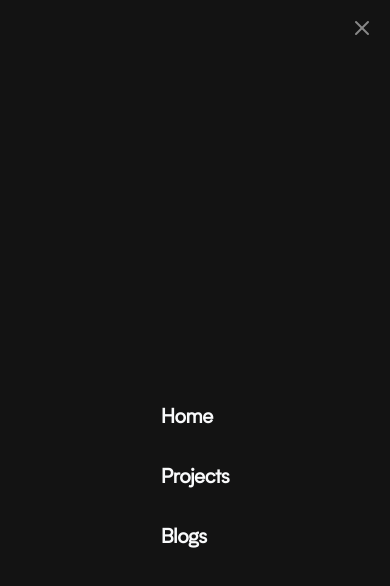
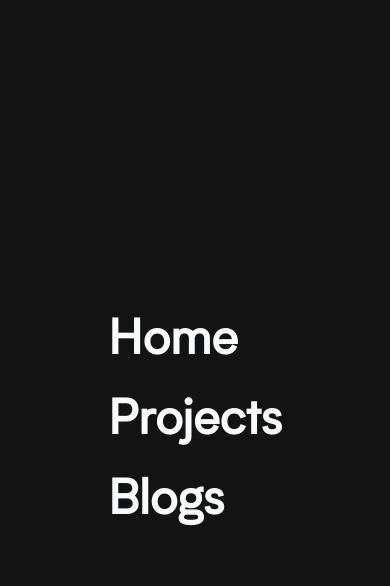
Before and after one commit to Mejiabrayan/portfolio-website, a Next.js app: page / in a window 390 px wide. Both pictures are taken after a click on the button 362 px from the left and 28 px from the top of the page. Shown: the top 586 px of the page. Built offline with nearby package versions, Linux system fonts and the light colour scheme.

Commit message:
added animation to our mobile menu using framer motion

```diff
--- a/src/app/page.tsx
+++ b/src/app/page.tsx
@@ -24,7 +24,7 @@ const Home = () => {
           <div className='flex flex-col items-center lg:items-start'>
             <h1 className='font-heading text-4xl font-extrabold text-left lg:text-left'>
               <Balancer>
-                <span className='text-2xl lg:text-4xl xl:text-4xl'>
+                <span className='xxs:text-2xl text-2xl lg:text-4xl xl:text-4xl'>
                   {title()}
                 </span>
               </Balancer>
@@ -68,7 +68,7 @@ const Home = () => {
             <div className='text-left flex flex-col gap-4 pt-4'>
               <p
                 className={cn(
-                  'body -tracking-tighter leading-tight font-medium max-w-md lg:max-w-xl text-center lg:text-left mb-6 sm:text-base text-zinc-300'
+                  'body -tracking-tighter leading-tighter font-medium max-w-md lg:max-w-xl text-center lg:text-left mb-6 sm:text-sm md:text-base text-zinc-300'
                 )}
               >
                 Based in the Bay Area, I love to build things on the web. These
@@ -77,7 +77,7 @@ const Home = () => {
                 React, Next.js, and Tailwind CSS. I&apos;m currently building my
                 first Saas product,{' '}
                 <Link href='https://logoaicreator.com/welcome'>
-                  <span className='underline body'>LogoAICreator</span>
+                  <span className='underline'>LogoAICreator</span>
                 </Link>
                 , a logo maker that uses AI to generate logos.
               </p>
--- a/src/components/MobileMenu.tsx
+++ b/src/components/MobileMenu.tsx
@@ -14,52 +14,85 @@ const MobileMenu: React.FC<MobileMenuProps> = ({
   isOpen,
   onClose,
 }) => {
+  const menuVariants = {
+    initial: { scaleY: 0 },
+    animate: {
+      scaleY: 1,
+      transition: {
+        duration: 0.5,
+        ease: [0.12, 0, 0.39, 0],
+      },
+    },
+    exit: {
+      scaleY: 0,
+      transition: {
+        delay: 0.5,
+        duration: 0.5,
+        ease: [0.22, 1, 0.36, 1],
+      },
+    },
+  };
+
+  const containerVariants = {
+    initial: {
+      transition: {
+        staggerChildren: 0.1,
+        staggerDirection: -1,
+      },
+    },
+    open: {
+      transition: {
+        delayChildren: 0.2, // Adjust this delay to match your desired animation
+        staggerChildren: 0.1,
+        staggerDirection: 1,
+      },
+    },
+  };
+
   const linkVariants = {
-    hidden: { opacity: 0, y: -10 },
-    visible: {
-      opacity: 1,
+    initial: { y: '30vh' },
+    open: {
       y: 0,
-      transition: { duration: 0.3, ease: 'easeOut' },
+      transition: {
+        ease: [0, 0.55, 0.45, 1],
+        duration: 0.7,
+      },
     },
   };
 
   return (
-    <AnimatePresence>
+    <AnimatePresence >
       {isOpen && (
         <motion.div
-          className='fixed top-0 left-0 w-full h-full z-20 bg-[#131313]'
-          initial={{ opacity: 0, y: -20 }}
-          animate={{ opacity: 1, y: 0 }}
-          exit={{ opacity: 0, y: -20 }}
+          className='fixed top-0 left-0 w-full origin-top h-full z-20 bg-[#131313]'
+          variants={menuVariants}
+          initial='initial'
+          animate='animate'
+          exit='exit'
           transition={{ duration: 0.3, ease: 'easeInOut' }}
         >
-          <div className='flex justify-end p-4'>
-            <button
-              onClick={onClose}
-              className='text-gray-400 hover:text-gray-600 focus:outline-none'
-            >
-              <X size={24} />
-            </button>
-          </div>
+          {/* Rest of your content */}
           <nav className='flex flex-col items-center justify-center h-full'>
             <motion.div
-              initial='hidden'
-              animate='visible'
-              variants={{
-                visible: {
-                  transition: { staggerChildren: 0.1 },
-                },
-              }}
+              variants={containerVariants}
+              initial='initial'
+              animate='open'
+              exit='initial'
             >
               {Object.entries(navItems).map(([path, { name }]) => (
                 <motion.div
                   key={path}
                   variants={linkVariants}
-                  className='text-xl font-bold tracking-tight py-4'
+                  className='text-5xl font-bold a-tracking-tight py-4'
                 >
-                  <Link href={path} onClick={onClose}>
-                    {name}
-                  </Link>
+                  <motion.div
+                    whileHover={{ scale: 1.1 }}
+                    whileTap={{ scale: 0.9 }}
+                  >
+                    <Link href={path} onClick={onClose}>
+                      {name}
+                    </Link>
+                  </motion.div>
                 </motion.div>
               ))}
             </motion.div>
```
